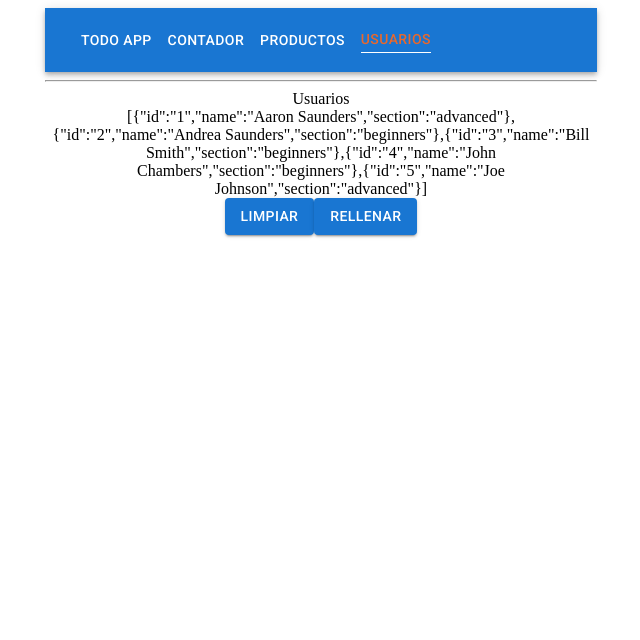
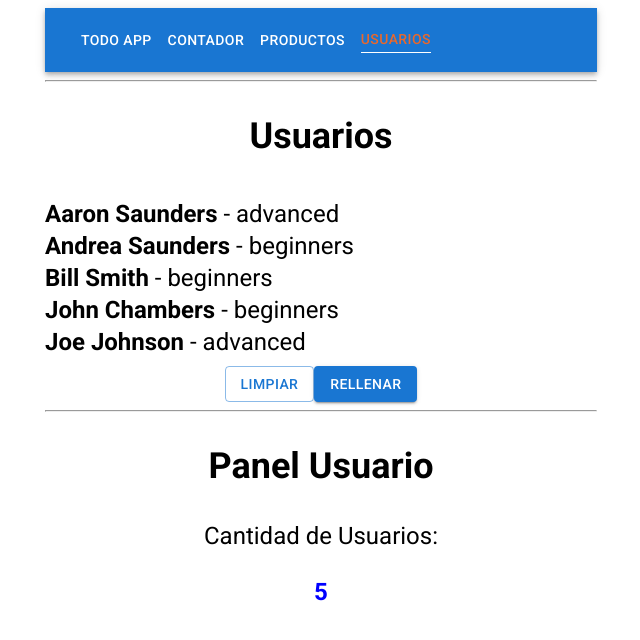
Before and after one commit to CamiloPenagos99/custom-hooks-react-app, a React (Create React App) app: page /usuarios in a window 1280 px wide. Shown: the top 640 px of the page, without its empty margins (319-959 px from the left). Built offline with nearby package versions, Linux system fonts and the light colour scheme.

Commit message:
feat: zustand store state context

```diff
--- /dev/null
+++ b/src/components/panel.jsx
@@ -0,0 +1,21 @@
+import { useStore } from "../zustand/store";
+import { Typography } from "@mui/material";
+
+export const Panel = () => {
+  console.log("Render del panel usuarios");
+  const { users } = useStore();
+  return (
+    <div>
+      <Typography variant="h5" component="h2">
+          <h2>Panel Usuario</h2>
+        </Typography>
+      <p>
+      <Typography variant="h5" component="h4">
+        <p>Cantidad de Usuarios: </p>
+        <span style={{ fontWeight: "bold", color: "blue" }}>{users.length}</span>
+      </Typography>
+
+      </p>
+    </div>
+  );
+};
--- a/src/components/users.jsx
+++ b/src/components/users.jsx
@@ -1,15 +1,40 @@
 import { useStore } from "../zustand/store";
 import { Button } from "@mui/material";
+import { Panel } from "./panel";
+import { Typography } from "@mui/material";
+import { List } from "@mui/material";
 
 export const Users = () => {
-  console.log('Render del componente usuarios')
-  const store = useStore()
+  console.log("Render del componente usuarios");
+  const store = useStore();
+
+  const renderList = store.users.map((user) => {
+    return <li>{user.name}</li>;
+  });
+
   return (
     <>
-      <div>Usuarios</div>
-      <div>{JSON.stringify(store.users)}</div>
-      <Button variant="contained" onClick={store.removeUsers}>Limpiar</Button>
-      <Button variant="contained" onClick={store.fillUsers}>Rellenar</Button>
+      <Typography variant="h5" component="h2">
+        <h2>Usuarios</h2>
+      </Typography>
+      <List>
+        {store.users.map((user) => (
+          <li key={user.id}>
+            <Typography variant="h5" component="h2" align="left">
+              <span style={{ fontWeight: "bold" }}> {user.name}</span>
+              <span> -  {user.section}</span>
+            </Typography>
+          </li>
+        ))}
+      </List>
+      <Button variant="outlined" onClick={store.removeUsers}>
+        Limpiar
+      </Button>
+      <Button variant="contained" onClick={store.fillUsers}>
+        Rellenar
+      </Button>
+      <hr />
+      <Panel></Panel>
     </>
   );
 };
```
Also changed, not shown: 1 other file (tests, documents, lock files or other folders).
